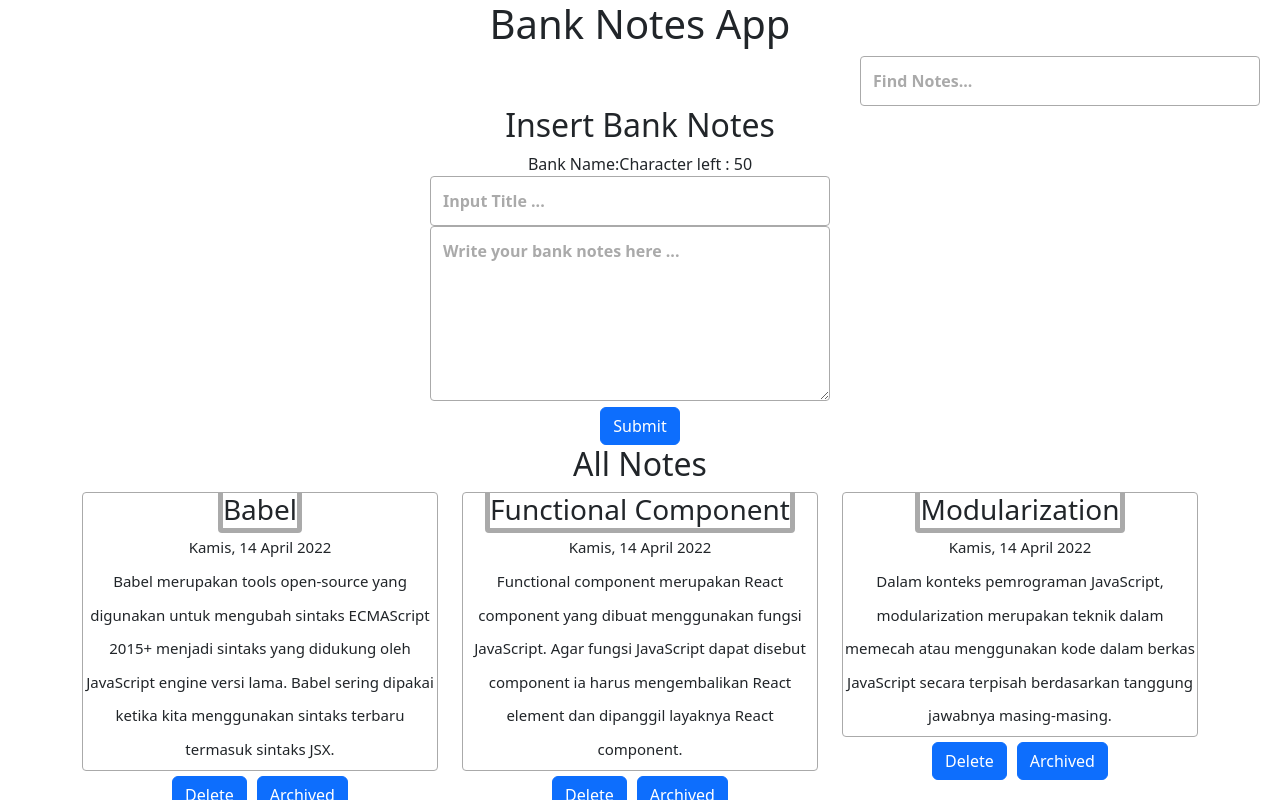
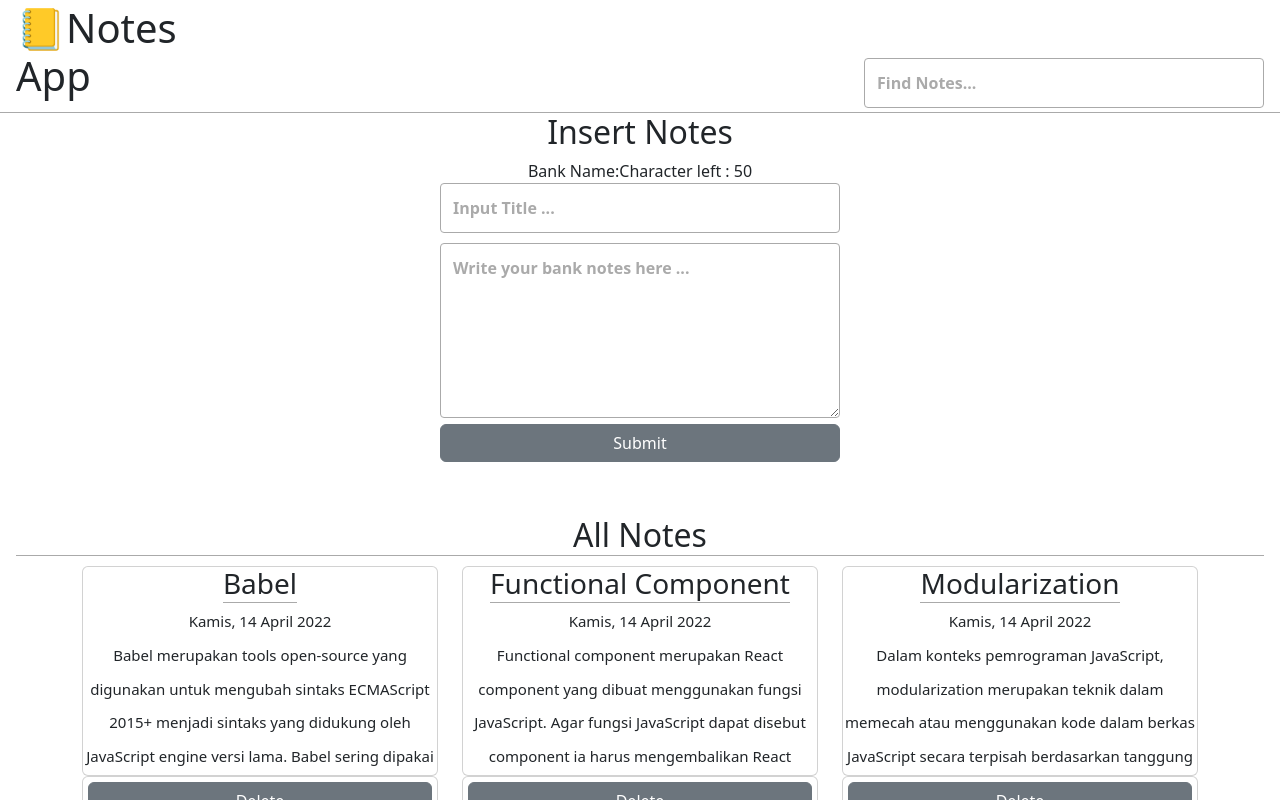
Before and after one commit to hegifebrianto/bank-notes-app, a React (Create React App) app: page / in a window 1280 px wide. Shown: the top 800 px of the page. Built offline with nearby package versions, Linux system fonts and the light colour scheme.

Commit message:
add-class-style

```diff
--- a/src/components/BankNotesHeader.js
+++ b/src/components/BankNotesHeader.js
@@ -4,10 +4,12 @@ function Header({ search, setQuery }) {
   return (
     <div>
       <div className='row'>
-        <h1 className='text-align-center'>Bank Notes App</h1>
       </div>
-      <div className='row'>
-        <div className="col align-self-end">
+      <div className='row note-app-header'>
+        <h1 className='col-2'> 📒Notes App</h1>
+
+        <div className="col-10 align-self-end">
+
           <div className='float-right'>
             <Input
               value={search}
--- a/src/components/InputComponent.js
+++ b/src/components/InputComponent.js
@@ -18,7 +18,7 @@ function Input(attributes) {
             {attributes.type === "textarea" ? (
                 <textarea
                     {...attributes}
-                    className="note-input__body margin-right-20"
+                    className="note-input__body margin-right-20 margin-top-10"
                     value={attributes.value}
                     spellCheck={false}
                     onChange={changeHandler}
--- a/src/components/InsertNotesComponent.js
+++ b/src/components/InsertNotesComponent.js
@@ -28,7 +28,7 @@ function InsertNotes({ setNotes }) {
     return (
         <div className='row'>
             <div className='col align-self-center text-align-center'>
-                <h2>Insert Bank Notes</h2>
+                <h2>Insert Notes</h2>
                 <form onSubmit={onSubmitHandler}>
                     <label>Bank Name:</label>
                     <label>Character left : {50 - title.length}</label>
@@ -53,11 +53,12 @@ function InsertNotes({ setNotes }) {
 
                     />
                     <button
-                        className="btn btn-primary "
-                        type="submit"
-                    >
-                        Submit
-                    </button>
+                            className="btn btn-secondary width-400"
+                            type="submit"
+                        >
+                            Submit
+                        </button>
+
                 </form>
             </div>
         </div>
--- a/src/components/NoteItemActionComponent.js
+++ b/src/components/NoteItemActionComponent.js
@@ -3,10 +3,10 @@ import React from 'react'
 function NoteItemAction({ onDeleteNote, onArchiveNote, id, archived }) {
 
     return (
-        <div className='text-align-center'>
+        <div className='text-align-center card'>
             <button
                 type="button"
-                className="btn btn-primary margin-5"
+                className="btn btn-secondary margin-5"
                 id={id}
                 onClick={() => onDeleteNote(id)}
                 aria-label="Delete Button"
@@ -15,7 +15,7 @@ function NoteItemAction({ onDeleteNote, onArchiveNote, id, archived }) {
             </button>
             <button
                 type="button"
-                className="btn btn-primary archive-button margin-5"
+                className="btn btn-secondary archive-button margin-5"
                 id={id}
                 onClick={() => onArchiveNote(id)}
                 aria-label='Archive Button'
--- a/src/components/NoteItemContent.js
+++ b/src/components/NoteItemContent.js
@@ -4,8 +4,8 @@ import { showFormattedDate } from '../data/Data'
 function NoteItemContent({ title, body, createdAt }) {
   return (
       <div className="">
-        <div className="note-item">
-          <h3 className="header-item text-align-center">
+        <div className="card">
+          <h3 className="header-item text-align-center height-200">
             <span className="title-item">{title}</span>
             <br></br>
             <span className="body-item">{showFormattedDate(createdAt)}</span>
--- a/src/components/NoteListComponent.js
+++ b/src/components/NoteListComponent.js
@@ -4,9 +4,9 @@ import { Container, Row, Col } from "reactstrap";
 
 function NoteList({ notes, label, setNotes }) {
     return (
-        <div>
-            <h2 className='text-align-center'>{label}</h2>
-            <Container>
+        <div className='note-app-header-all-notes'>
+            <h2 className='text-align-center border-bottom-1 '>{label}</h2>
+            <Container className='margin-top-10'>
                 <Row>
                     {notes.length === 0 ? <p className="text-align-center">Notes is empty</p>
                         : notes.map((note) => (
--- a/src/styles/style.css
+++ b/src/styles/style.css
@@ -10,7 +10,9 @@
   color: black;
 }
 
-  input, textarea {
+
+input,
+textarea {
   padding: 12px;
   margin: 12px 0;
   font-family: 'Inter', sans-serif;
@@ -21,19 +23,42 @@
 }
 
 .margin-right-20 {
-    margin-right: 20px;
   width: 400px;
 }
 
-  input::placeholder, textarea::placeholder {
+.height-200 {
+  height: 200px;
+}
+
+.margin-left-300 {
+  margin-left: 300px;
+}
+
+.width-400 {
+  width: 400px;
+}
+
+input::placeholder,
+textarea::placeholder {
   color: #aaa;
   font-weight: bold;
 }
 
-  .note-app__header {
-    display: flex;
-    align-items: center;
-    justify-content: center;
+.note-app-header {
+  /* display: flex; */
+  /* align-items: center;
+    justify-content: center; */
+  padding: 4px 16px;
+  border-bottom: 1px solid #aaa;
+}
+.border-bottom-1 {
+  border-bottom: 1px solid #aaa ;
+}
+.margin-top-10 {
+  margin-top: 10px;
+}
+.note-app-header-all-notes {
+  margin-top: 50px;
   padding: 4px 16px;
   border-bottom: 1px solid #aaa;
 }
@@ -62,7 +87,8 @@
   margin-bottom: 48px;
 }
 
-  .note-input input, .note-input textarea {
+.note-input input,
+.note-input textarea {
   display: block;
   width: 100%;
 }
@@ -114,13 +140,16 @@
   display: flex;
   flex-direction: column;
 }
+
 .title-item {
-    border: 5px solid #aaa;
-    border-radius: 4px;
+  border-bottom: 1px solid #aaa;
+  /* border-radius: 4px; */
 }
+
 .margin-5 {
-    margin:5px;
+  margin: 5px;
 }
+
 .body-item {
   font-size: 15px;
 }
@@ -151,7 +180,8 @@
   display: flex;
 }
 
-  .note-item__delete-button,.note-item__archive-button {
+.note-item__delete-button,
+.note-item__archive-button {
   display: block;
   width: 100%;
   background-color: transparent;
@@ -183,8 +213,9 @@
 .text-align-center {
   text-align: center;
 }
+
 .float-right {
-    float:right;
+  float: right;
 }
 
 @media only screen and (min-width: 500px) {
```
Lines whose indentation alone changed are shown as unchanged.
